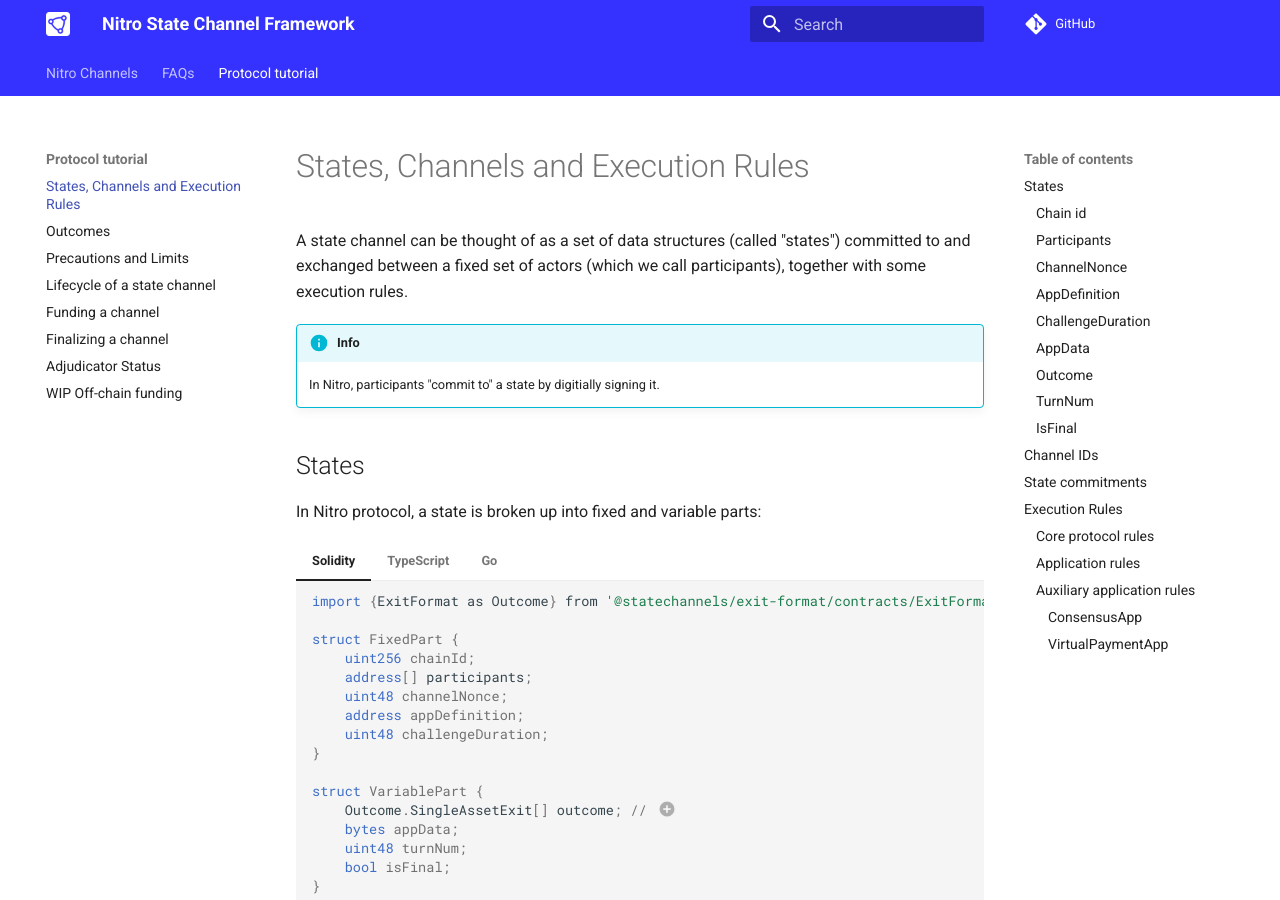
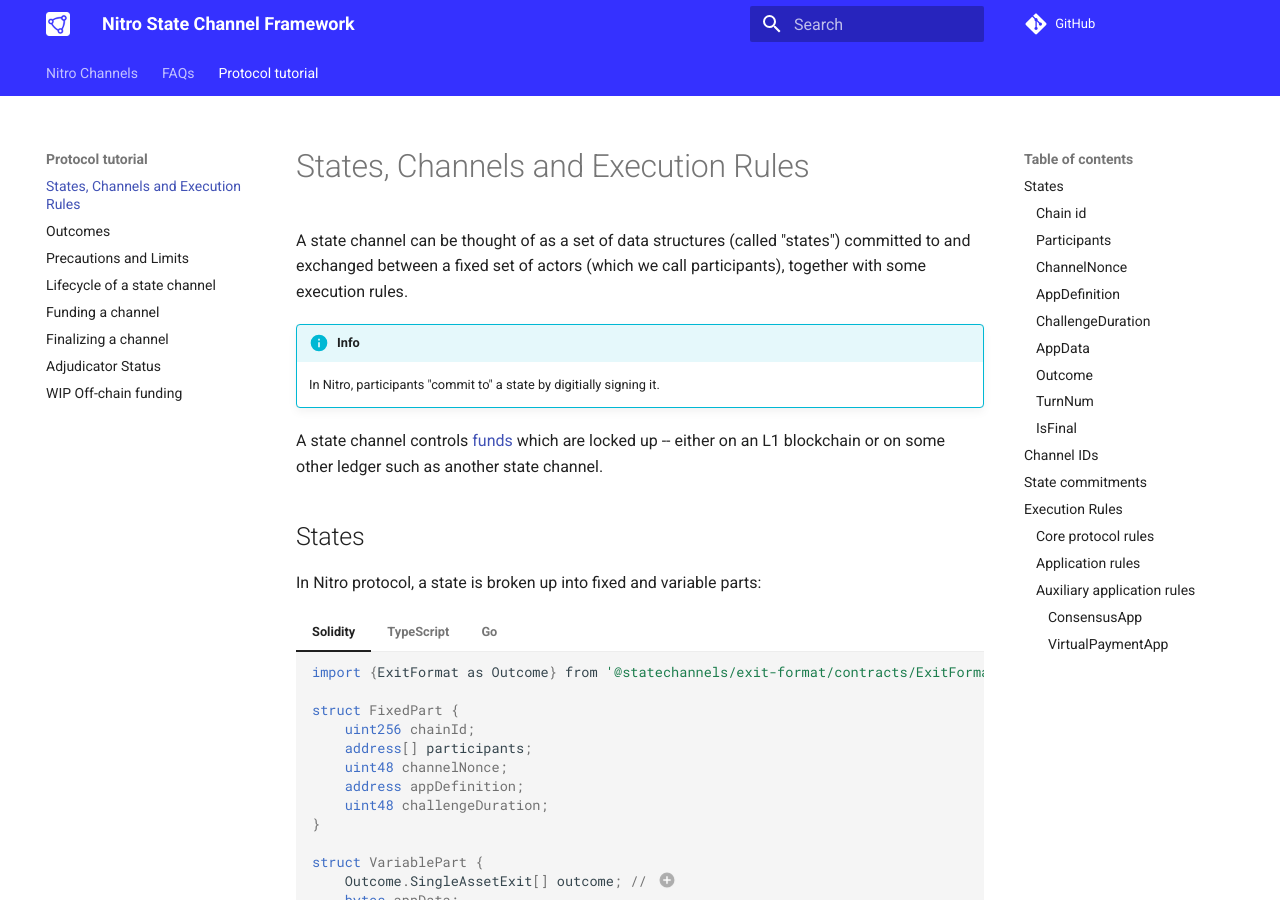
Before and after one commit to statechannels/go-nitro, an MkDocs documentation site: the page built from docs/protocol-tutorial/0001-states-channels-execution-rules.md, in a window 1280 px wide and 900 px high. Built offline with MkDocs 1.6.1 and Material for MkDocs 9.7.7, drawn with Linux system fonts in a browser that asks for light colours; comment, search, counter and statistics services are not loaded.

Commit message:
warm up idea of funding on p1

```diff
--- a/docs/protocol-tutorial/0001-states-channels-execution-rules.md
+++ b/docs/protocol-tutorial/0001-states-channels-execution-rules.md
@@ -5,6 +5,8 @@
 !!! info
 
     In Nitro, participants "commit to" a state by digitially signing it.
+
+A state channel controls [funds](./0005-funding-a-channel.md) which are locked up -- either on an L1 blockchain or on some other ledger such as another state channel.
 
 ## States
 
```
